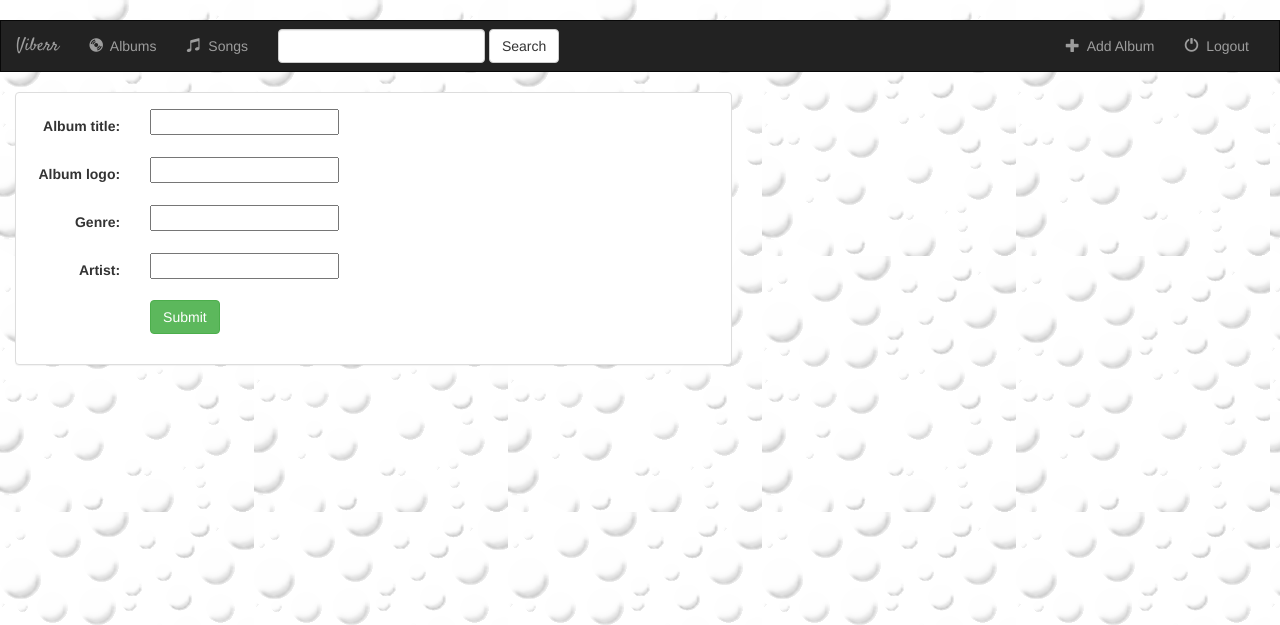
After one commit to QiuYingjun/community_discovery, a Django app: page /album/add/ in a window 1280 px wide. The commit adds this page. Shown: the top 625 px of the page. Run offline with Django 3.2, Linux system fonts and the light colour scheme; some libraries are stand-ins or nearby versions.

Commit message:
add album

```diff
--- a/music/models.py
+++ b/music/models.py
@@ -1,4 +1,5 @@
 from django.db import models
+from django.urls import reverse
 
 
 class Album(models.Model):
@@ -6,6 +7,9 @@ class Album(models.Model):
     album_title = models.CharField(max_length=500)
     genre = models.CharField(max_length=100)
     album_logo = models.CharField(max_length=1000)
+
+    def get_absolute_url(self):
+        return reverse('music:detail', kwargs={'pk': self.pk})
 
     def __str__(self):
         return self.album_title + ' - ' + self.artist
@@ -15,7 +19,7 @@ class Song(models.Model):
     album = models.ForeignKey(Album, on_delete=models.CASCADE)
     file_type = models.CharField(max_length=10)
     song_title = models.CharField(max_length=250)
-    is_favorite =models.BooleanField(default=False)
+    is_favorite = models.BooleanField(default=False)
 
     def __str__(self):
         return self.song_title
--- /dev/null
+++ b/music/templates/album_form.html
@@ -0,0 +1,27 @@
+{% extends 'base.html' %}
+{% block title %}Add a New Album{% endblock %}
+{% block albums_active %}active{% endblock %}
+
+{% block body %}
+<div class="container-fluid">
+    <div class="row">
+        <div class="col-sm-12 col-md-7">
+            <div class="panel panel-default">
+                <div class="panel-body">
+                    <form class="form-horizontal" action="" method="post" enctype="multipart/form-data">
+                        {% csrf_token %}
+                        {% include 'form-template.html' %}
+                        <div class="form-group">
+                            <div class="col-sm-offset-2 col-sm-10">
+                                <button type="submit" class="btn btn-success">Submit</button>
+
+                            </div>
+                        </div>
+
+                    </form>
+                </div>
+            </div>
+        </div>
+    </div>
+</div>
+{% endblock %}
--- a/music/templates/base.html
+++ b/music/templates/base.html
@@ -43,7 +43,7 @@
             </form>
             <ul class="nav navbar-nav navbar-right">
                 <li class="">
-                    <a href="#">
+                    <a href="{% url 'music:album-add' %}">
                         <span class="glyphicon glyphicon-plus" aria-hidden="true"></span>&nbsp; Add Album
                     </a>
                 </li>
--- /dev/null
+++ b/music/templates/form-template.html
@@ -0,0 +1,9 @@
+{% for field in form %}
+<div class="form-group">
+    <div class="col-sm-offset-2 col-sm-10">
+        <span class="text-danger small">{{field.errors}}</span>
+    </div>
+    <label class="control-label col-sm-2">{{field.label_tag}}</label>
+    <div class="col-sm-10">{{field}}</div>
+</div>
+{% endfor %}
--- a/music/urls.py
+++ b/music/urls.py
@@ -1,5 +1,6 @@
 from django.urls import path
 from . import views
+
 app_name = 'music'
 urlpatterns = [
     # /music/
@@ -10,4 +11,5 @@ urlpatterns = [
 
     # /music/<album_id>/favorite
     path('<int:album_id>/favorite/', views.favorite, name='favorite'),
+    path('album/add/', views.AlbumCreate.as_view(), name='album-add')
 ]
--- a/music/views.py
+++ b/music/views.py
@@ -1,11 +1,13 @@
 from .models import Album, Song
 from django.shortcuts import render, get_object_or_404
+from django.views.generic.edit import CreateView, UpdateView, DeleteView
 from django.views import generic
 
 
 class IndexView(generic.ListView):
     template_name = 'index.html'
     context_object_name = 'all_albums'
+
     def get_queryset(self):
         return Album.objects.all()
 
@@ -32,3 +34,9 @@ def favorite(request, album_id):
                 song.is_favorite = False
             song.save()
         return render(request, 'detail.html', {'album': album})
+
+
+class AlbumCreate(CreateView):
+    model = Album
+    template_name = 'album_form.html'
+    fields = {'artist', 'album_title', 'genre', 'album_logo'}
--- a/mysite/urls.py
+++ b/mysite/urls.py
@@ -4,4 +4,5 @@ from django.urls import path, include
 urlpatterns = [
     path('admin/', admin.site.urls),
     path('music/', include('music.urls')),
+    path('', include('music.urls')),
 ]
```
Also changed, not shown: db.sqlite3, music/templates/__init__.py (deleted), 1 other file.
